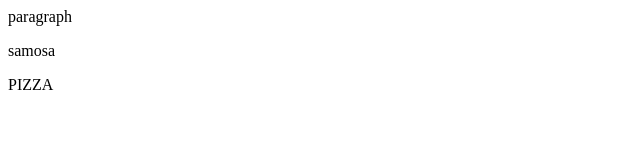
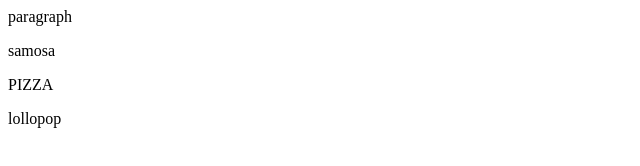
Before and after one commit to venkatesh-git77/test, a plain HTML site: page index.html in a window 1280 px wide. Shown: the full height of the page, 0-640 px from the left. Drawn offline with Linux system fonts and the light colour scheme.

Commit message:
Lollipop added

```diff
--- a/index.html
+++ b/index.html
@@ -4,4 +4,5 @@
 <p>samosa</p>
 
 <p>PIZZA<p>
+<p>lollopop</p>
 </html>
```
